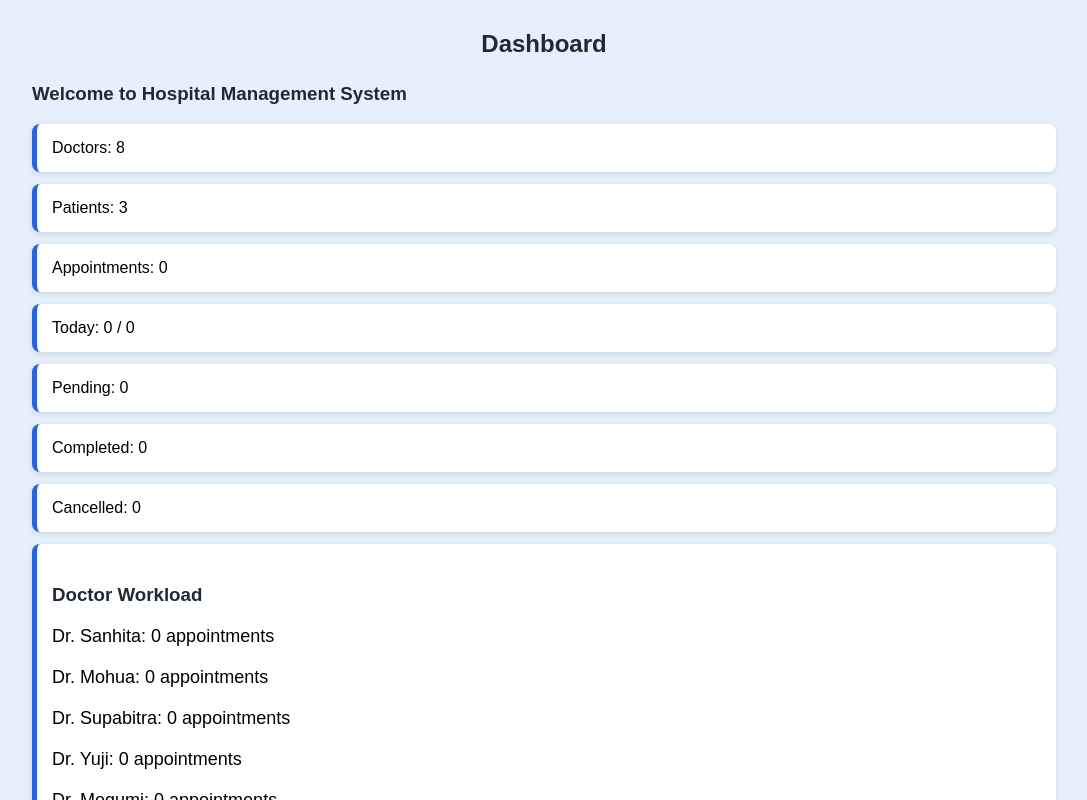
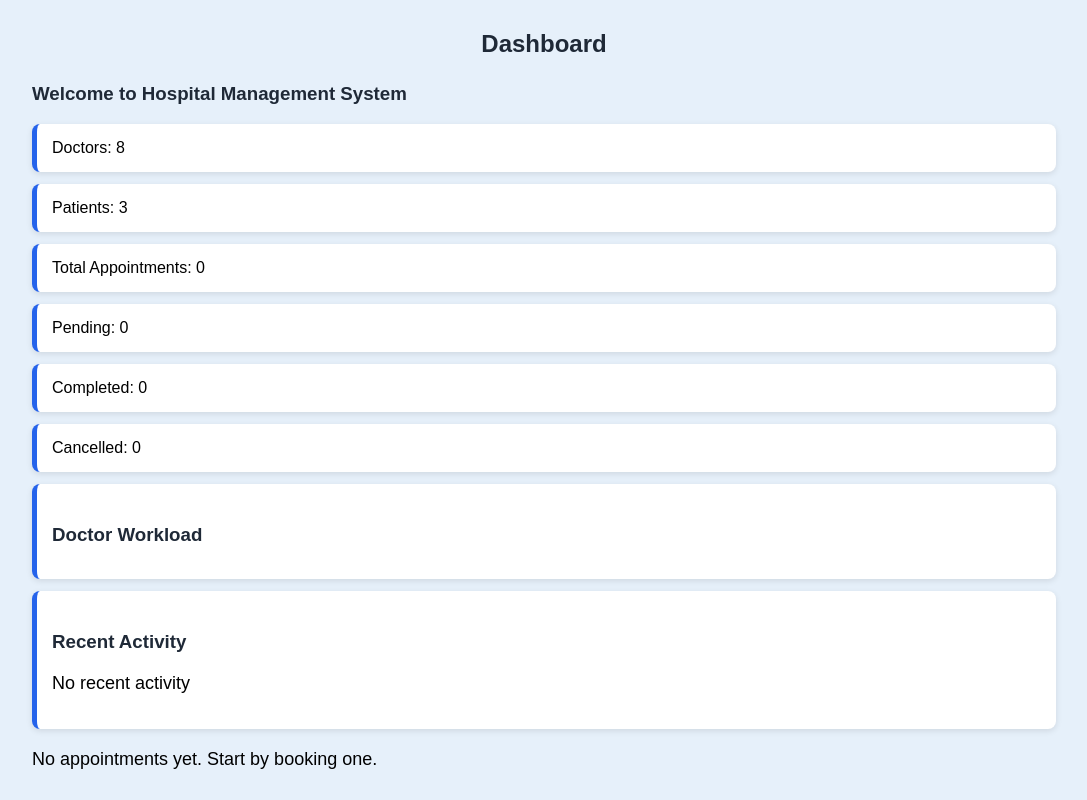
Before and after one commit to saiswapnac/hms_webp, a React (Create React App) app: page /dashboard in a window 1280 px wide. Shown: the top 800 px of the page, without its empty margins (96-1183 px from the left). Built offline with nearby package versions, Linux system fonts and the light colour scheme.

Commit message:
Updated on Apr 2, 2026

```diff
--- a/src/App.js
+++ b/src/App.js
@@ -37,7 +37,10 @@ function App() {
 
         <Route
           path="/dashboard"
-          element={<Dashboard appointments={appointments} />}
+          element={<Dashboard
+              appointments={appointments}
+              patients={patients}
+            />}
         />
 
         <Route
--- a/src/components/Dashboard.js
+++ b/src/components/Dashboard.js
@@ -1,12 +1,6 @@
 import { doctors, patients } from "../data/data";
 
 function Dashboard({ appointments }) {
-
-  const today = new Date().toISOString().split("T")[0];
-
-  const todayAppointments = appointments.filter(
-    (a) => a.date === today
-  );
 
   const pending = appointments.filter(
     (a) => a.status === "Pending"
@@ -22,13 +16,17 @@ function Dashboard({ appointments }) {
 
   const recent = [...appointments].slice(-3).reverse();
 
-  const doctorStats = doctors.map(doc => {
+  const doctorStats = doctors
+  .map((doc) => {
     const count = appointments.filter(
-      (a) => a.doctor?.name === doc.name
+      (a) =>
+        a.doctor?.name === doc.name &&
+        a.status !== "Cancelled"
     ).length;
 
     return { name: doc.name, count };
-  });
+  })
+  .filter((doc) => doc.count > 0);
 
   return (
     <div>
@@ -39,11 +37,7 @@ function Dashboard({ appointments }) {
 
         <div className="card">Doctors: {doctors.length}</div>
         <div className="card">Patients: {patients.length}</div>
-        <div className="card">Appointments: {appointments.length}</div>
-
-        <div className="card">
-          Today: {todayAppointments.length} / {appointments.length}
-        </div>
+        <div className="card">Total Appointments: {appointments.length}</div>
 
         <div className="card">Pending: {pending}</div>
         <div className="card">Completed: {completed}</div>
@@ -51,7 +45,7 @@ function Dashboard({ appointments }) {
 
         <div className="card">
           <h3>Doctor Workload</h3>
-          {doctorStats.map(d => (
+          {doctorStats.map((d) => (
             <p key={d.name}>
               {d.name}: {d.count} appointments
             </p>
@@ -66,7 +60,7 @@ function Dashboard({ appointments }) {
           ) : (
             recent.map((a) => (
               <p key={a.id}>
-                {a.patient?.name} → {a.doctor?.name}
+                {a.patient?.name} → {a.doctor?.name} ({a.status})
               </p>
             ))
           )}
```
